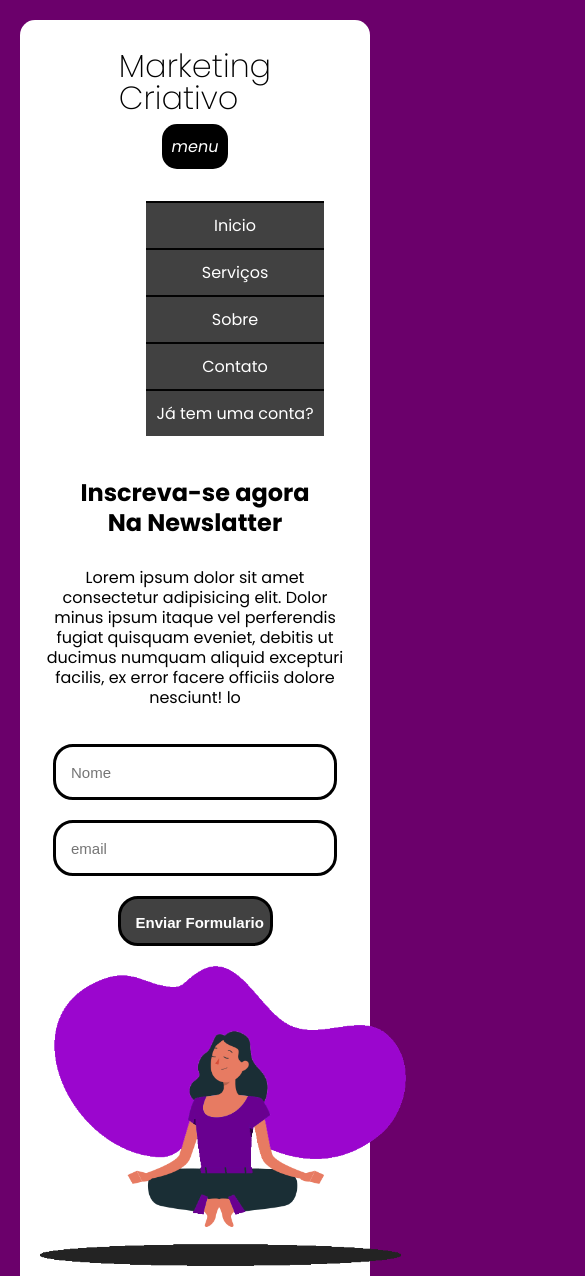
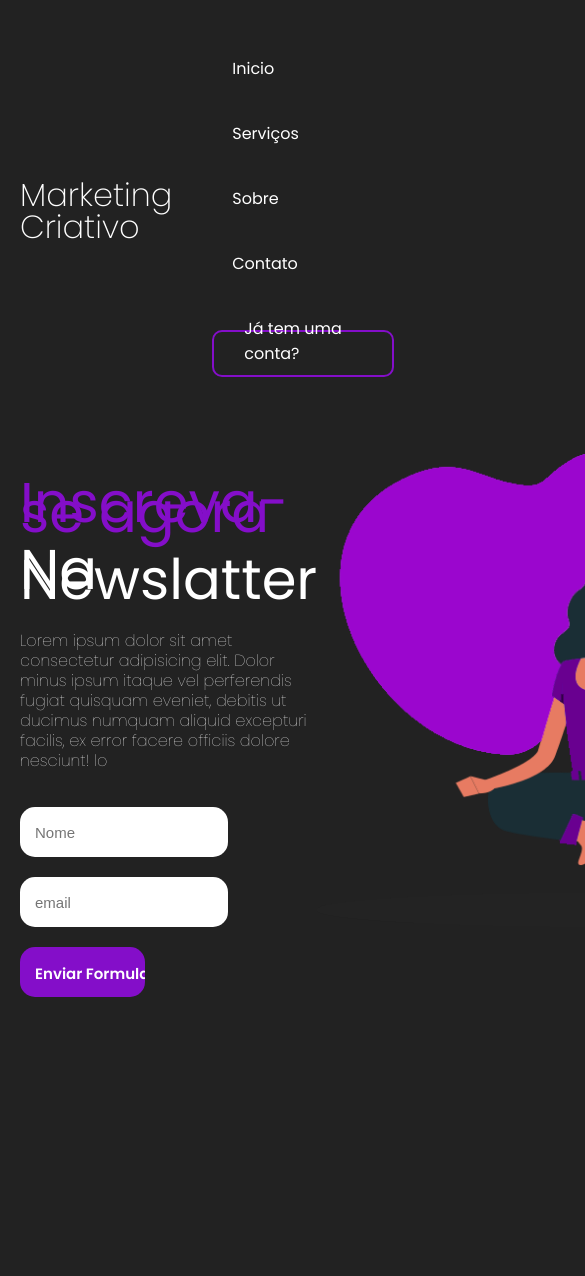
Before and after one commit to GustavoSanBar/LANDING-PAGE-COM-HTML-E-CSS, a plain HTML site: page index.html in a window 390 px wide. Shown: the top 1276 px of the page, 585 px wide, since content can reach past the window. After the commit the page ends 1017 px from the top, so only its background shows below. Drawn offline with Linux system fonts and the light colour scheme.

Commit message:
Termino da LandingPage

```diff
--- a/Estilos/PcStyle.css
+++ b/Estilos/PcStyle.css
@@ -1,3 +1,93 @@
+@import url('https://fonts.googleapis.com/css2?family=Poppins:ital,wght@0,100;0,200;0,300;0,400;0,500;0,600;0,700;0,800;0,900;1,100;1,200;1,300;1,400;1,500;1,600;1,700;1,800;1,900&display=swap');
+/* font-family: 'Poppins', sans-serif; */
+
 body{
-    background: white;
+    background: rgb(34,34,34);
+    color: white;
+    font-family: 'Poppins', sans-serif;
+    max-width: 1200px;
+    margin: 0 auto;
+    padding: 20px;
 }
+
+header{
+    display: flex;
+    flex-direction: row;
+    justify-content: space-around;
+    align-items: center;
+}
+#title{
+    flex-direction: column;
+    line-height: 10px;
+}
+a{
+    color: white;
+}
+a:hover{
+    color: rgb(132,14,301);
+    transition: 0.3s all;
+}
+#Inscreva-se-btn{
+    border: 2px solid rgb(132,14,201);
+    border-radius: 10px;
+    padding: 10px;
+}
+#Inscreva-se-btn:hover{
+    border: white;
+    background: rgb(132,14,201);
+    transition: 0.3s;
+}
+li{
+    display: inline-block;
+    margin: 20px;
+}
+h1{
+    font-weight: 200;
+}
+main{
+    display: flex;
+    flex-direction: row;
+    margin-top: 50px;
+}
+h2{
+    font-size: 56px;
+    line-height: 10px;
+    font-family: 'Poppins', sans-serif;
+    font-weight: 400;
+}
+spam{
+    color: rgb(132,14,201);
+}
+p{
+    line-height: 20px;
+    max-width: 500px;
+    font-family: 'Poppins', sans-serif;
+    font-weight: 100;
+}
+img{
+    width: 580px;
+}
+form{
+    display: flex;
+    flex-direction: column;
+    width: 70%;
+}
+input{
+    margin-top: 20px;
+    height: 20px;
+    padding: 15px;
+    border-radius: 15px;
+    border: none;
+    font-size: 15px;
+}
+form [type="submit"]{
+    height: 50px;
+    width: 60%;
+    background-color: rgb(132,14,201);
+    color: white;
+    font-family:'Poppins', sans-serif;
+    font-weight: 600;
+}
+form [type="submit"]:hover{
+   cursor: pointer;
+}
--- a/Estilos/SmartStyle.css
+++ b/Estilos/SmartStyle.css
@@ -1,143 +1,24 @@
-@charset "UTF-8";
-@import url('https://fonts.googleapis.com/css2?family=Poppins:ital,wght@0,100;0,200;0,300;0,400;0,500;0,600;0,700;0,800;0,900;1,100;1,200;1,300;1,400;1,500;1,600;1,700;1,800;1,900&display=swap');
-@media screen and (max-width:767px){
-
-    body,html{
-        background-color: rgb(107, 0, 107);
-        color: black;
-        font-family: 'Poppins', sans-serif;
-        max-width: 100%;
-        margin: 0 auto;
-        padding: 20px;
-        border-radius: 15px;
+@media screen and(max-width:700px){
+    header{
+        flex-direction: column;
     }
-
-    header{
-        display: flex;
+    main{
         flex-direction: column;
-        justify-content: space-between;
-        align-items: center;
     }
-
-    #title{
-        flex-direction: column;
-        line-height: 10px;
-
-
-    }
-    h1{
-        font-weight: 200;
-    }
-    i#burguer{
-        background-color: rgb(0, 0, 0);
-        text-align: center;
-        color: white;
-        display: block;
-        padding: 10px;
-        cursor: pointer;
-        border-radius: 15px;
-    }
-    i#burguer:hover{
-        background-color: rgb(83, 83, 83);
-        color: white;
-    }
-    menu{
-        display: flex;
-        flex-direction: column;
-        align-items: center;
-
-    }
-
-    ul{
-        list-style-type: none;
-        display: flex;
-        flex-direction: column;
-        text-align: right;
-
-    }
-
-    a{
-        display: flex;
-        flex-direction: column;
-        padding: 10px;
-        text-decoration: none;
-        background-color: rgb(65, 65, 65);
-        color: white;
-        text-align: center;
-        border-top: 2px solid rgb(2, 2, 2);
-        text-decoration: none;
-        align-items: center;
-    }
-
     h2{
-        display: flex;
-        flex-direction: column;
-        text-align: center;
-        line-height: 10px;
-    }
-
-    p{
-        padding-top: 20px;
-        display: flex;
-        flex-direction: column;
-        text-align: center;
-        line-height: 20px;
-    }
-
-    .nee{
-        display: flex;
-        align-items: center;
-    }
-
-    .nome{
-        width: 80%;
-    }
-    .email{
-        width: 80%;
-    }
-
-    #inscreva-se-btn{
-        border: 2px solid rgb(65, 65, 65);
-        padding: 10px;
-        border-radius: 15px;
-    }
-
-    #inscreva-se-btn:hover{
-        background-color: rgb(132, 14, 201);
-        color: white;
-    }
-
-    menu > ul > li > a:hover {
-        background-color: gray;
-    }
-
-    .imagem-mulher{
-        padding-top: 20px;
-        height: 300px;
+        font-size: 38px;
     }
     form{
-        display: flex;
-        flex-direction: column;
+        margin: 0 auto;
         width: 100%;
     }
-
-    form [type="submit"]{
-        height: 50px;
-        width: 50%;
-        background-color: rgb(65, 65, 65);
-        color: white;
-        font-weight: bold;
+    input{
+        align-self: center;
     }
-    form [type="submit"]:hover{
-        cursor: pointer;
+    img{
+        display: none;
     }
-
-    input{
-        margin-top: 20px;
-        height: 20px;
-        padding: 15px;
-        border-radius: 20px;
-        border: solid black;
-        font-size: 15px;
+    ul{
+        text-align: center;
     }
 }
--- a/index.html
+++ b/index.html
@@ -14,21 +14,19 @@
             <h1>Marketing</h1>
             <h1>Criativo</h1>
         </div>
-        <i id="burguer" class="material-icons" onclick="clickMenu()">menu</i>
-        <menu id="itens">
             <ul>
                 <a href="#"><li> Inicio</li></a>
                 <a href="#"><li> Serviços</li></a>
                 <a href="#"><li> Sobre</li></a>
                 <a href="#"><li> Contato</li></a>
-                <a href="#"><li> Já tem uma conta?</li></a>
+                <a href="#" id="Inscreva-se-btn"><li> Já tem uma conta?</li></a>
             </ul>
         </menu>
     </header>
 
     <main>
         <aside>
-            <h2>Inscreva-se agora</h2>
+            <h2><spam>Inscreva-se agora</spam></h2>
             <h2>Na Newslatter</h2>
             <p>Lorem ipsum dolor sit amet consectetur adipisicing elit. Dolor minus ipsum itaque vel perferendis fugiat quisquam eveniet, debitis ut ducimus numquam aliquid excepturi facilis, ex error facere officiis dolore nesciunt! lo</p>
             <form class="nee" action="">
@@ -43,23 +41,7 @@
 
 
     </main>
-    <script>
-        function clickMenu() {
-            if ( itens.style.display == 'block') {
-                itens.style.display = 'none'
-            }else{
-                itens.style.display = 'block'
-            }
 
-        }
-        function mudouTamanho() {
-            if (window.innerWidth >= 992) {
-                itens.style.display = 'block'
-            } else{
-                itens.style.display = 'none'
-            }
-        }
-    </script>
     <footer>
 
     </footer>
```
